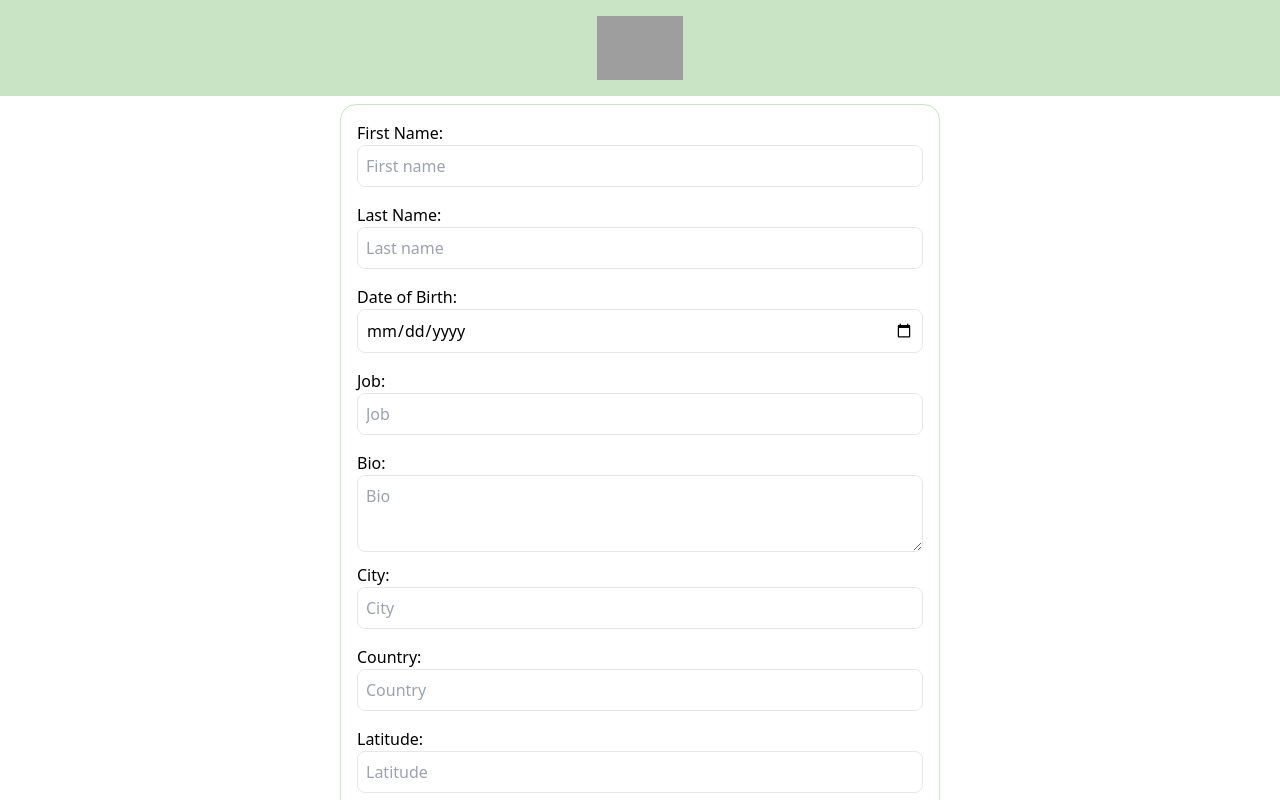
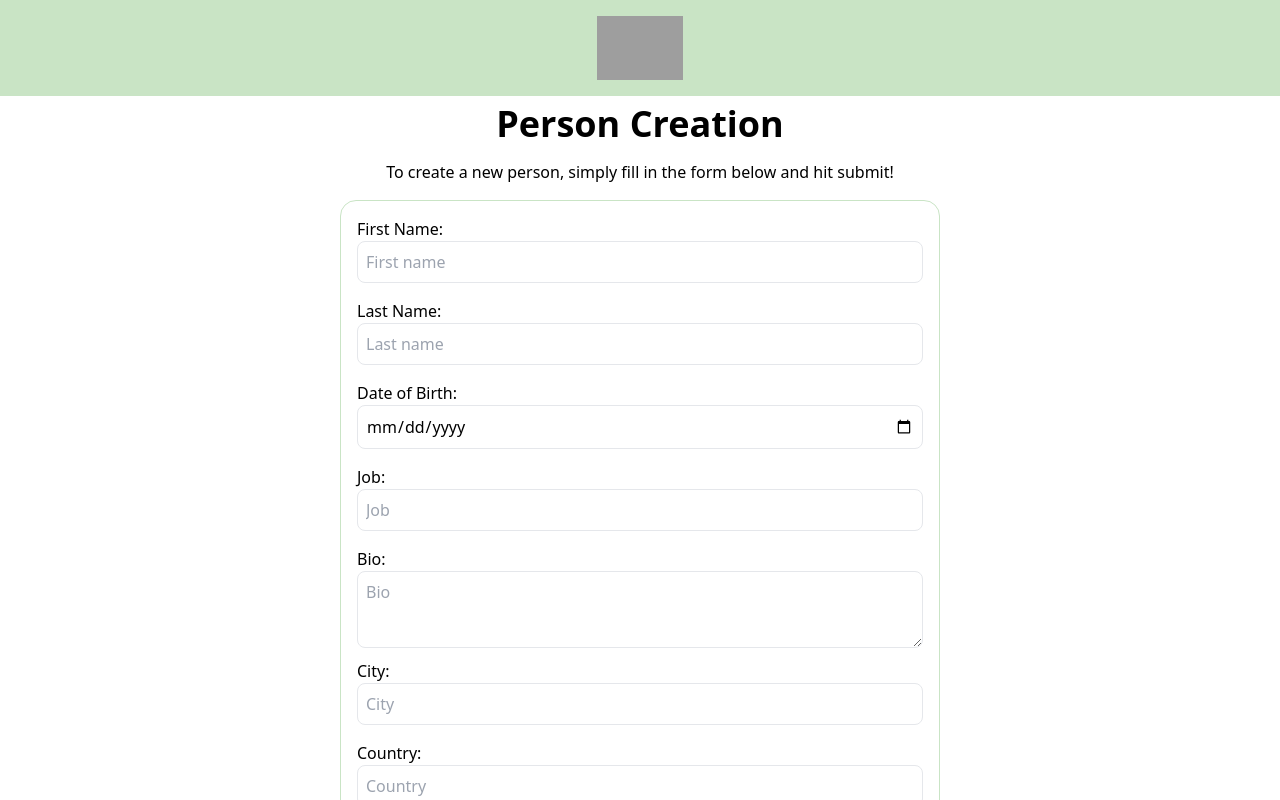
Before and after one commit to Martin-Abbott/verticode-test, a React (Create React App) app: page / in a window 1280 px wide. Shown: the top 800 px of the page. Built offline with nearby package versions, Linux system fonts and the light colour scheme; grey boxes are pictures that could not be loaded.

Commit message:
Created heading sections for form and person to be used conditionally

```diff
--- a/src/components/FlipCard.tsx
+++ b/src/components/FlipCard.tsx
@@ -1,7 +1,8 @@
 import { useState } from "react";
 import Form from "./Form";
+import FormHeading from "./FormHeading";
 import PersonCard from "./PersonCard";
-// import IFormProps from "../models/FormProps";
+import PersonHeading from "./PersonHeading";
 import IPerson from "../models/Person";
 
 const FlipCard = () => {
@@ -25,6 +26,8 @@ const FlipCard = () => {
 	const [inputs, setInputs] = useState<IPerson>(initialState);
 
 	return showForm ? (
+		<>
+			<FormHeading />
 			<Form
 				showForm={showForm}
 				setShowForm={setShowForm}
@@ -32,7 +35,10 @@ const FlipCard = () => {
 				setInputs={setInputs}
 				initialState={initialState}
 			/>
+		</>
 	) : (
+		<>
+			<PersonHeading />
 			<PersonCard
 				showForm={showForm}
 				setShowForm={setShowForm}
@@ -40,6 +46,7 @@ const FlipCard = () => {
 				setInputs={setInputs}
 				initialState={initialState}
 			/>
+		</>
 	);
 };
 
--- /dev/null
+++ b/src/components/FormHeading.tsx
@@ -0,0 +1,14 @@
+// import React from 'react'
+
+const FormHeading = () => {
+	return (
+		<>
+			<h1 className="text-4xl text-center font-bold p-2">Person Creation</h1>
+			<p className="p-2 text-center">
+				To create a new person, simply fill in the form below and hit submit!
+			</p>
+		</>
+	);
+};
+
+export default FormHeading;
--- /dev/null
+++ b/src/components/PersonHeading.tsx
@@ -0,0 +1,14 @@
+import React from "react";
+
+const PersonHeading = () => {
+	return (
+		<>
+			<h1 className="text-4xl text-center font-bold p-2">Person Created</h1>
+			<p className="p-2 text-center">
+				Success! Your newly created person is shown below!
+			</p>
+		</>
+	);
+};
+
+export default PersonHeading;
```
Lines whose indentation alone changed are shown as unchanged.
